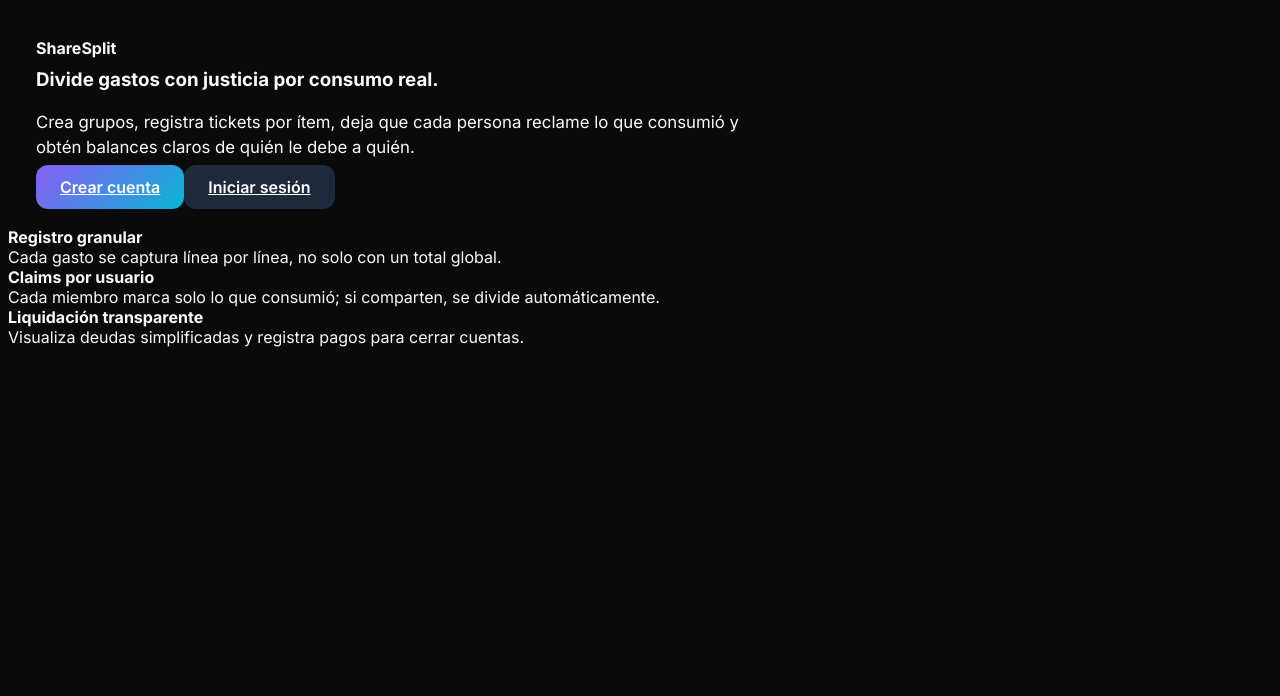
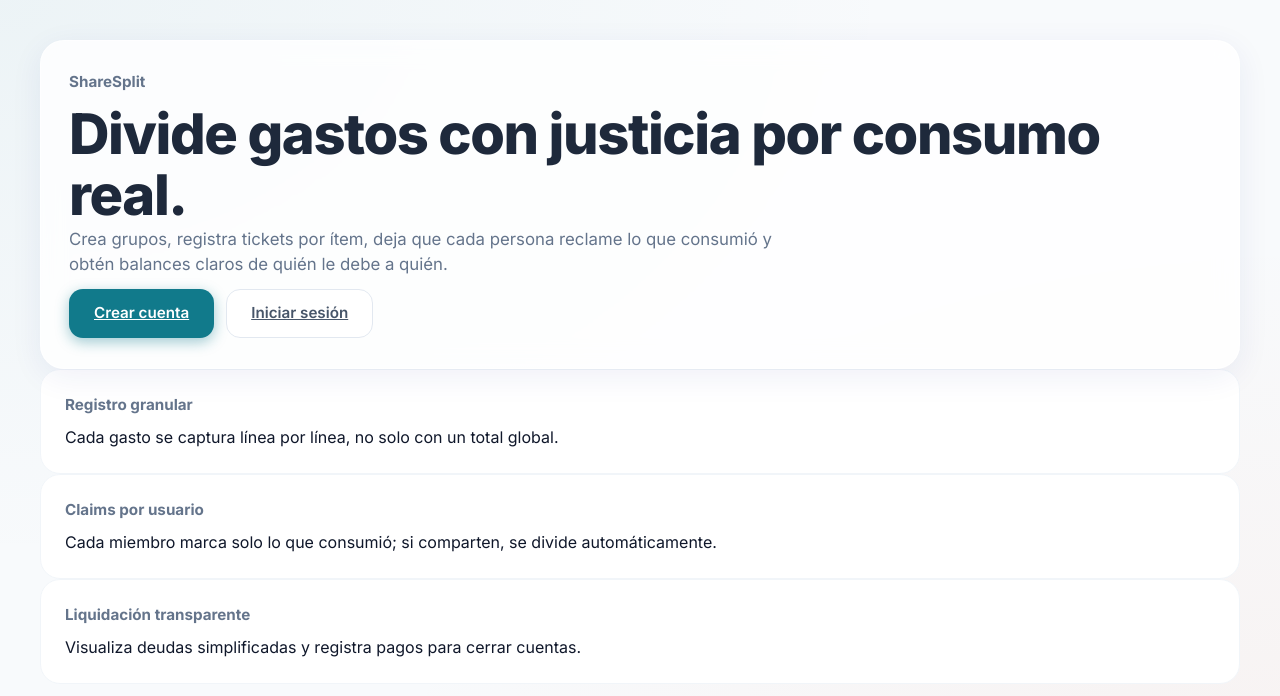
Before and after one commit to ArturoYJ/ShareSplit-frontend, a Next.js app: page / in a window 1280 px wide. Shown: the top 696 px of the page. Built offline with nearby package versions, Linux system fonts and the light colour scheme.

Commit message:
feat(frontend): Actualizar layout global y estilos con providers de autenticación y toast

```diff
--- a/src/app/globals.css
+++ b/src/app/globals.css
@@ -1,91 +1,240 @@
+@import url('https://fonts.googleapis.com/css2?family=Inter:wght@300;400;500;600;700;800&display=swap');
+
 :root {
-  --background: #0a0a0b;
-  --foreground: #f8fafc;
-  --primary: #8b5cf6;
-  --primary-hover: #7c3aed;
-  --secondary: #06b6d4;
-  --accent: #f43f5e;
-  --muted: #1e293b;
-  --card: #161618;
-  --border: #27272a;
+  /* Palette */
+  --bg: #f8fafc;
+  --bg-gradient: radial-gradient(at 0% 0%, rgba(17, 122, 139, 0.05) 0px, transparent 50%),
+                 radial-gradient(at 100% 100%, rgba(232, 93, 42, 0.05) 0px, transparent 50%);
+  --card: rgba(255, 255, 255, 0.8);
+  --card-border: rgba(255, 255, 255, 0.6);
+  --text: #0f172a;
+  --text-muted: #64748b;
+  --primary: #117a8b;
+  --primary-glow: rgba(17, 122, 139, 0.4);
+  --accent: #e85d2a;
+  --success: #10b981;
+  --danger: #ef4444;
+  --warning: #f59e0b;
+
+  /* Shadows */
+  --shadow-sm: 0 1px 2px rgba(0,0,0,0.05);
+  --shadow-md: 0 4px 6px -1px rgba(0,0,0,0.1), 0 2px 4px -1px rgba(0,0,0,0.06);
+  --shadow-lg: 0 10px 15px -3px rgba(0,0,0,0.1), 0 4px 6px -2px rgba(0,0,0,0.05);
+  --shadow-glass: 0 8px 32px 0 rgba(31, 38, 135, 0.07);
+}
+
+* {
+  margin: 0;
+  padding: 0;
+  box-sizing: border-box;
 }
 
 body {
-  background: var(--background);
-  color: var(--foreground);
-  min-height: 100vh;
+  font-family: 'Inter', system-ui, -apple-system, sans-serif;
+  color: var(--text);
+  background-color: var(--bg);
+  background-image: var(--bg-gradient);
+  background-attachment: fixed;
+  line-height: 1.5;
   -webkit-font-smoothing: antialiased;
 }
 
-/* Glassmorphism utility */
-.glass {
-  background: rgba(22, 22, 24, 0.7);
-  backdrop-filter: blur(12px);
-  border: 1px solid rgba(255, 255, 255, 0.1);
+/* ── Typography ───────────────────────────────────────────────────────────── */
+.h1, .h2, .h3 {
+  font-weight: 800;
+  letter-spacing: -0.025em;
+  color: #1e293b;
 }
 
-/* Gradients */
-.bg-gradient-main {
-  background: radial-gradient(circle at top left, rgba(139, 92, 246, 0.15), transparent 40%),
-              radial-gradient(circle at bottom right, rgba(6, 182, 212, 0.1), transparent 40%);
+.h1 { font-size: clamp(2.5rem, 6vw, 3.5rem); line-height: 1.1; }
+.h2 { font-size: 1.875rem; line-height: 1.25; }
+.h3 { font-size: 1.25rem; line-height: 1.75; }
+
+.muted { color: var(--text-muted); font-size: 0.95rem; }
+
+/* ── Layout & Shell ──────────────────────────────────────────────────────── */
+.shell {
+  width: min(1200px, 94vw);
+  margin: 0 auto;
 }
 
-.text-gradient {
-  background: linear-gradient(135deg, #8b5cf6, #06b6d4);
-  -webkit-background-clip: text;
-  -webkit-text-fill-color: transparent;
+.page {
+  padding: 40px 0 80px;
 }
 
-/* Animations */
-@keyframes fadeIn {
-  from { opacity: 0; transform: translateY(10px); }
-  to { opacity: 1; transform: translateY(0); }
+.page.centered {
+  display: grid;
+  place-items: center;
+  min-height: 80vh;
 }
 
-.animate-fade-in {
-  animation: fadeIn 0.6s ease-out forwards;
+/* ── Components: Cards & Glassmorphism ───────────────────────────────────── */
+.card {
+  background: var(--card);
+  backdrop-filter: blur(12px);
+  -webkit-backdrop-filter: blur(12px);
+  border: 1px solid var(--card-border);
+  border-radius: 24px;
+  box-shadow: var(--shadow-glass);
+  padding: 24px;
+  transition: transform 0.2s ease, box-shadow 0.2s ease;
 }
 
-/* Input styles */
-input {
-  background: #1c1c1f;
-  border: 1px solid var(--border);
-  border-radius: 0.75rem;
-  padding: 0.75rem 1rem;
-  color: white;
-  transition: all 0.2s;
+.card-flat {
+  background: rgba(255, 255, 255, 0.5);
+  border: 1px solid rgba(0, 0, 0, 0.05);
+  border-radius: 16px;
+  transition: all 0.2s ease;
 }
 
-input:focus {
-  outline: none;
+.card-flat:hover {
+  background: #fff;
   border-color: var(--primary);
-  box-shadow: 0 0 0 2px rgba(139, 92, 246, 0.2);
+  box-shadow: var(--shadow-md);
+  transform: translateY(-2px);
 }
 
-/* Button styles */
-.btn-primary {
-  background: linear-gradient(135deg, var(--primary), var(--secondary));
-  color: white;
+/* ── Buttons ──────────────────────────────────────────────────────────────── */
+.btn {
+  display: inline-flex;
+  align-items: center;
+  justify-content: center;
+  gap: 8px;
+  padding: 12px 24px;
+  border-radius: 14px;
   font-weight: 600;
-  padding: 0.75rem 1.5rem;
-  border-radius: 0.75rem;
-  transition: all 0.3s cubic-bezier(0.4, 0, 0.2, 1);
+  font-size: 0.95rem;
+  cursor: pointer;
+  border: 1px solid transparent;
+  transition: all 0.2s cubic-bezier(0.4, 0, 0.2, 1);
 }
 
-.btn-primary:hover {
-  transform: translateY(-2px);
-  box-shadow: 0 10px 20px -10px rgba(139, 92, 246, 0.5);
+.btn:disabled {
+  opacity: 0.5;
+  cursor: not-allowed;
+}
+
+.btn-primary {
+  background: var(--primary);
+  color: white;
+  box-shadow: 0 4px 14px 0 var(--primary-glow);
+}
+
+.btn-primary:hover:not(:disabled) {
+  background: #0d6878;
+  transform: translateY(-1px);
+  box-shadow: 0 6px 20px 0 var(--primary-glow);
 }
 
 .btn-secondary {
-  background: var(--muted);
-  color: white;
-  font-weight: 600;
-  padding: 0.75rem 1.5rem;
-  border-radius: 0.75rem;
-  transition: all 0.2s;
+  background: white;
+  border: 1px solid #e2e8f0;
+  color: #475569;
 }
 
-.btn-secondary:hover {
-  background: #334155;
+.btn-secondary:hover:not(:disabled) {
+  background: #f8fafc;
+  border-color: #cbd5e1;
 }
+
+.btn-danger {
+  background: #fef2f2;
+  border: 1px solid #fee2e2;
+  color: var(--danger);
+}
+
+.btn-danger:hover:not(:disabled) {
+  background: #fee2e2;
+}
+
+/* ── Form Controls ───────────────────────────────────────────────────────── */
+.input, .select, .textarea {
+  width: 100%;
+  padding: 12px 16px;
+  background: white;
+  border: 1px solid #e2e8f0;
+  border-radius: 14px;
+  font-size: 1rem;
+  transition: all 0.2s ease;
+}
+
+.input:focus, .select:focus, .textarea:focus {
+  outline: none;
+  border-color: var(--primary);
+  box-shadow: 0 0 0 4px rgba(17, 122, 139, 0.1);
+}
+
+.label {
+  display: block;
+  margin-bottom: 8px;
+  font-size: 0.875rem;
+  font-weight: 600;
+  color: #475569;
+}
+
+/* ── Data Display ────────────────────────────────────────────────────────── */
+.kpi {
+  background: white;
+  padding: 24px;
+  border-radius: 20px;
+  border: 1px solid #f1f5f9;
+  display: flex;
+  flex-direction: column;
+  gap: 8px;
+}
+
+.kpi-value {
+  font-size: 2rem;
+  font-weight: 800;
+  letter-spacing: -0.05em;
+}
+
+.badge {
+  padding: 4px 12px;
+  border-radius: 8px;
+  font-size: 0.75rem;
+  font-weight: 700;
+  text-transform: uppercase;
+}
+
+.badge-draft { background: #f1f5f9; color: #64748b; }
+.badge-open { background: #ecfdf5; color: #059669; }
+.badge-settled { background: #eff6ff; color: #2563eb; }
+
+/* ── Utility ─────────────────────────────────────────────────────────────── */
+.stack { display: flex; flex-direction: column; gap: 16px; }
+.row-wrap { display: flex; flex-wrap: wrap; gap: 12px; }
+.justify-between { display: flex; justify-content: space-between; align-items: center; }
+
+/* ── Toasts (re-implementados con el nuevo diseño) ───────────────────────── */
+.toast-container {
+  position: fixed;
+  bottom: 24px;
+  right: 24px;
+  z-index: 1000;
+  display: flex;
+  flex-direction: column;
+  gap: 12px;
+}
+
+.toast {
+  background: white;
+  padding: 16px 24px;
+  border-radius: 16px;
+  box-shadow: 0 20px 25px -5px rgba(0,0,0,0.1);
+  border: 1px solid #f1f5f9;
+  display: flex;
+  align-items: center;
+  gap: 12px;
+  animation: slide-in 0.3s ease-out;
+}
+
+@keyframes slide-in {
+  from { transform: translateY(100%); opacity: 0; }
+  to { transform: translateY(0); opacity: 1; }
+}
+
+@media (max-width: 640px) {
+  .page { padding-top: 24px; }
+  .row-mobile { flex-direction: column; }
+}
--- a/src/app/layout.tsx
+++ b/src/app/layout.tsx
@@ -1,13 +1,11 @@
-import type { Metadata } from "next";
-import { Inter } from "next/font/google";
-import "./globals.css";
-import { AuthProvider } from "@/lib/auth-context";
-
-const inter = Inter({ subsets: ["latin"] });
+import type { Metadata } from 'next';
+import './globals.css';
+import { AuthProvider } from '@/lib/auth-context';
+import { ToastProvider } from '@/lib/toast-context';
 
 export const metadata: Metadata = {
-  title: "ShareSplit — Divide gastos, no amistades",
-  description: "La forma más justa y granular de dividir gastos grupales.",
+  title: 'ShareSplit | Divide gastos por consumo real',
+  description: 'La forma más justa de dividir cuentas en grupo.',
 };
 
 export default function RootLayout({
@@ -17,10 +15,10 @@ export default function RootLayout({
 }>) {
   return (
     <html lang="es">
-      <body className={inter.className}>
-        <AuthProvider>
-          {children}
-        </AuthProvider>
+      <body>
+        <ToastProvider>
+          <AuthProvider>{children}</AuthProvider>
+        </ToastProvider>
       </body>
     </html>
   );
```
